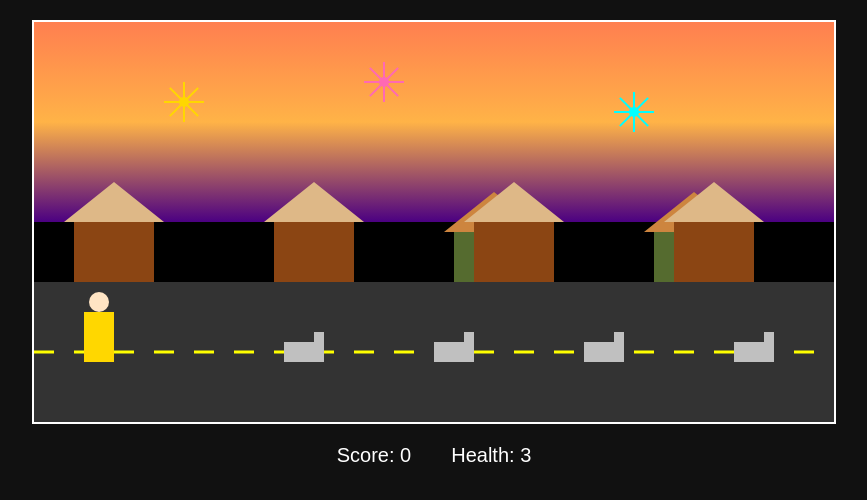
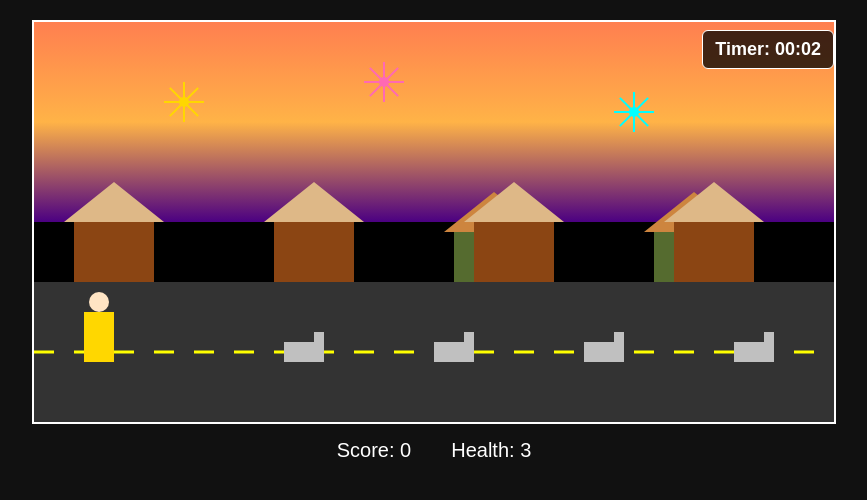
Before and after one commit to andrewmstump1-code/american-weekend-vacation-game, a plain HTML site: page index.html in a window 1280 px wide. Both pictures are taken after a click on the button "Start Game". Shown: the whole page, without its empty margins (206-1073 px from the left). Drawn offline with Linux system fonts and the light colour scheme.

Commit message:
Add in-game timer display and timer update logic

```diff
--- a/game.js
+++ b/game.js
@@ -26,6 +26,7 @@ let streetLength = 1600; // how far Jamie has to run to reach home
 let gameOver = false;
 let score = 0;
 let health = 3;
+let startTime = 0;
 
 window.addEventListener('keydown', (e) => {
   keys[e.code] = true;
@@ -50,9 +51,11 @@ function startGame() {
   score = 0;
   health = 3;
   gameOver = false;
+  startTime = Date.now();
 
   document.getElementById('score-display').textContent = 'Score: ' + score;
   document.getElementById('health-display').textContent = 'Health: ' + health;
+  document.getElementById('timer-display').textContent = 'Timer: 00:00';
 
   spawnDogs();
   loop();
@@ -136,6 +139,13 @@ function update() {
       document.getElementById('score-display').textContent = 'Score: ' + score;
     }
   });
+
+  // Update timer display
+  const elapsedMs = Date.now() - startTime;
+  const timerSeconds = Math.floor(elapsedMs / 1000);
+  const minutes = String(Math.floor(timerSeconds / 60)).padStart(2, '0');
+  const seconds = String(timerSeconds % 60).padStart(2, '0');
+  document.getElementById('timer-display').textContent = `Timer: ${minutes}:${seconds}`;
 
   // End of level: reach the end of the street (home)
   if (player.x > streetLength) {
--- a/index.html
+++ b/index.html
@@ -19,6 +19,7 @@
 
   <!-- Game Screen -->
   <div id="game-screen" class="screen hidden">
+    <div id="timer-display">Timer: 00:00</div>
     <canvas id="game-canvas" width="800" height="400"></canvas>
     <div id="hud">
       <span id="score-display">Score: 0</span>
--- a/style.css
+++ b/style.css
@@ -14,9 +14,29 @@ body {
   display: none;
 }
 
+#game-screen {
+  position: relative;
+  width: 820px;
+  margin: 20px auto;
+}
+
+#timer-display {
+  position: absolute;
+  top: 10px;
+  right: 10px;
+  background: rgba(0, 0, 0, 0.75);
+  padding: 8px 12px;
+  border: 1px solid #fff;
+  border-radius: 6px;
+  font-size: 18px;
+  font-weight: bold;
+  color: #fff;
+  z-index: 2;
+}
+
 #game-canvas {
   display: block;
-  margin: 20px auto;
+  margin: 0 auto;
   border: 2px solid #fff;
   background: #000; /* The actual scene is drawn in JS */
 }
@@ -26,4 +46,5 @@ body {
   justify-content: center;
   gap: 40px;
   font-size: 20px;
+  margin-top: 15px;
 }
```
